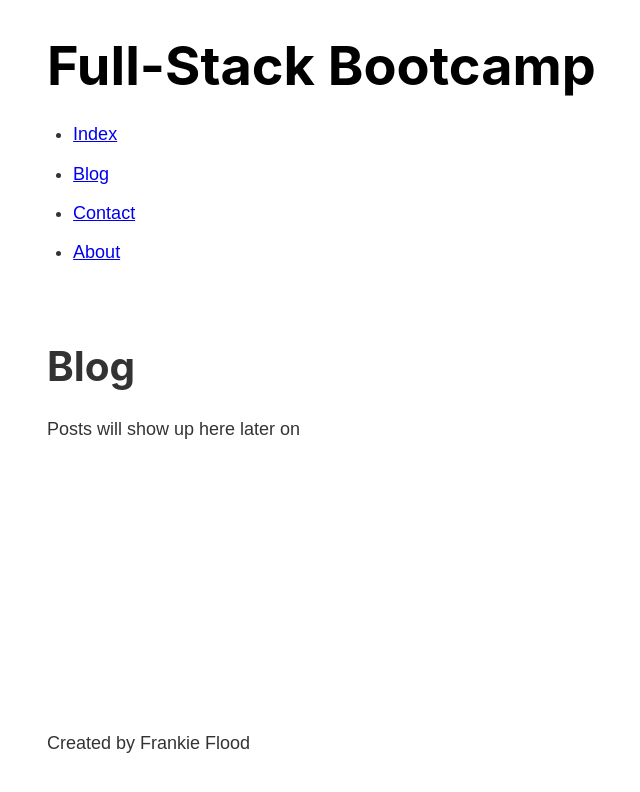
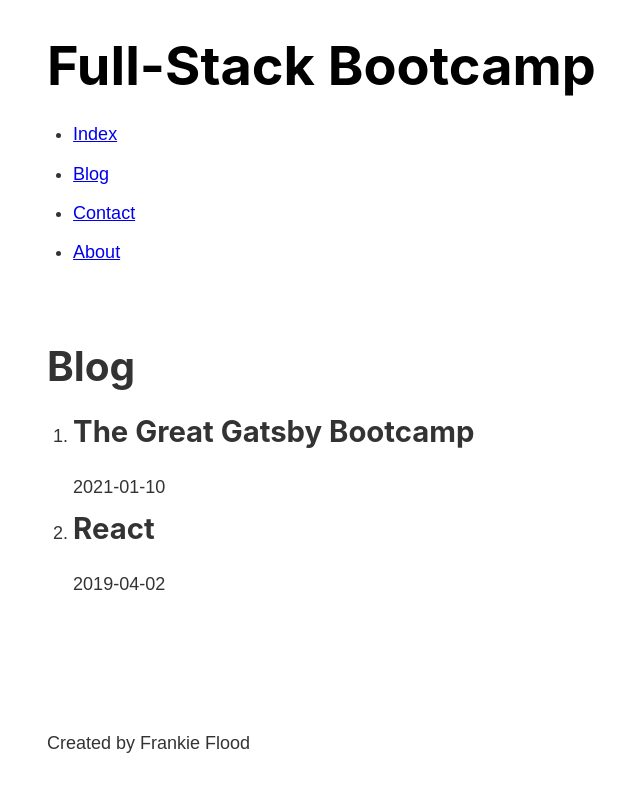
Before and after one commit to frankhaotic/the-gatsby-blog, a Gatsby site: page /blog in a window 1280 px wide. Shown: the whole page, without its empty margins (236-876 px from the left). Built offline with nearby package versions, Linux system fonts and the light colour scheme; Gatsby itself is replaced by a stand-in of ours.

Commit message:
yet again, more changes

```diff
--- a/gatsby-config.js
+++ b/gatsby-config.js
@@ -11,6 +11,14 @@
     author: 'Frankie Flood'
   },
   plugins: [
-    'gatsby-plugin-sass'
+    'gatsby-plugin-sass',
+    {
+      resolve: 'gatsby-source-filesystem',
+      options: {
+        name: 'src',
+        path: `${__dirname}/src/`
+      }
+    },
+    'gatsby-transformer-remark'
   ]
 }
--- a/package.json
+++ b/package.json
@@ -16,6 +16,8 @@
   "dependencies": {
     "gatsby": "^2.26.1",
     "gatsby-plugin-sass": "^3.0.0",
+    "gatsby-source-filesystem": "^2.9.0",
+    "gatsby-transformer-remark": "^2.14.0",
     "node-sass": "^5.0.0",
     "react": "^16.12.0",
     "react-dom": "^16.12.0",
--- a/src/pages/blog.js
+++ b/src/pages/blog.js
@@ -1,12 +1,40 @@
 import React from 'react'
+import { graphql, useStaticQuery } from 'gatsby'
 
 import Layout from '../components/layout'
 
 const BlogPage = () => {
+
+    const data = useStaticQuery(graphql`
+        query {
+            allMarkdownRemark {
+                edges {
+                    node {
+                        frontmatter {
+                            title
+                            date
+                        }
+                        html
+                        excerpt
+                    }
+                }
+            }
+        }
+    `)
+
+    const items = data.allMarkdownRemark.edges.map(item =>
+        <li>
+            <h2>{item.node.frontmatter.title}</h2>
+            <p>{item.node.frontmatter.date}</p>
+        </li>
+    )
+
     return (
         <Layout>
             <h1>Blog</h1>
-            <p>Posts will show up here later on</p>
+            <ol>
+                {items}
+            </ol>
         </Layout>
     )
 }
--- a/src/posts/react.md
+++ b/src/posts/react.md
@@ -3,4 +3,4 @@
 date: "2019-04-02"
 ---
 
-In this post you'll learn React
+In this post you'll learn React!
```
Also changed, not shown: 1 other file.
